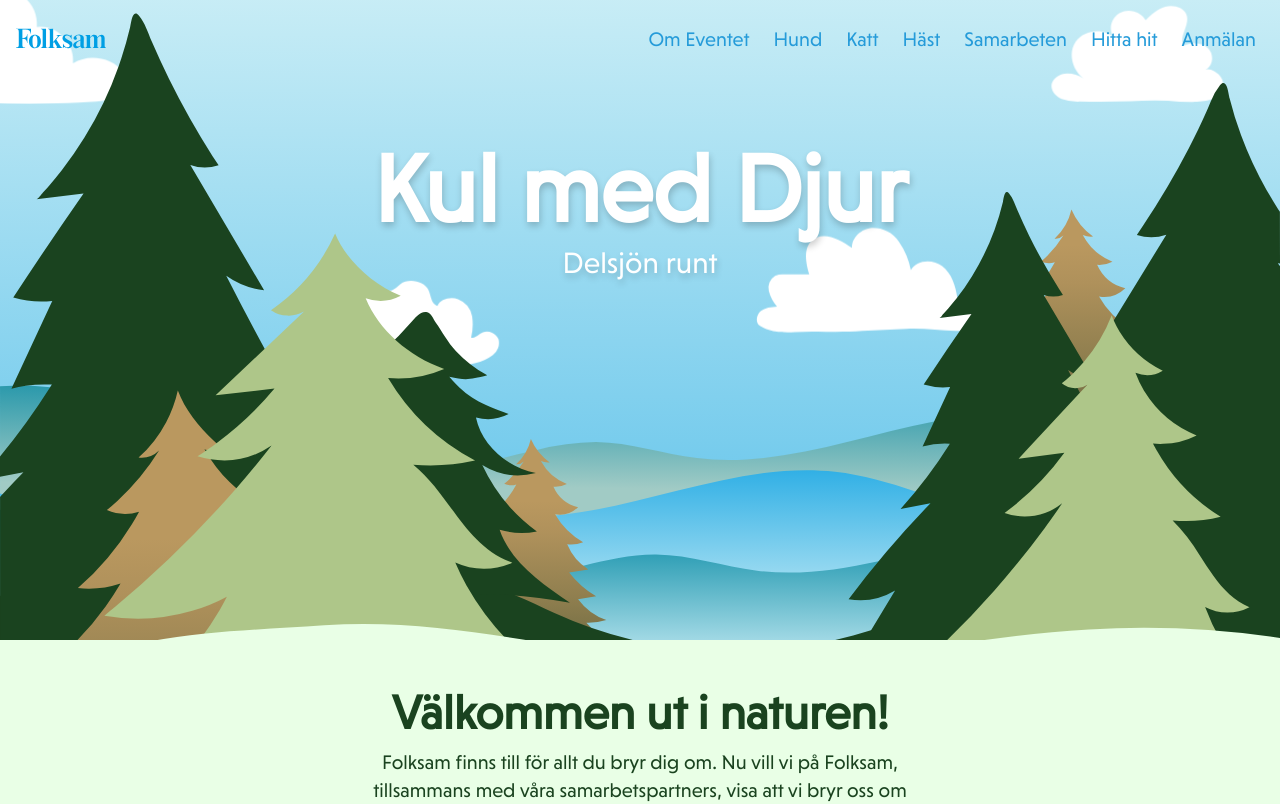
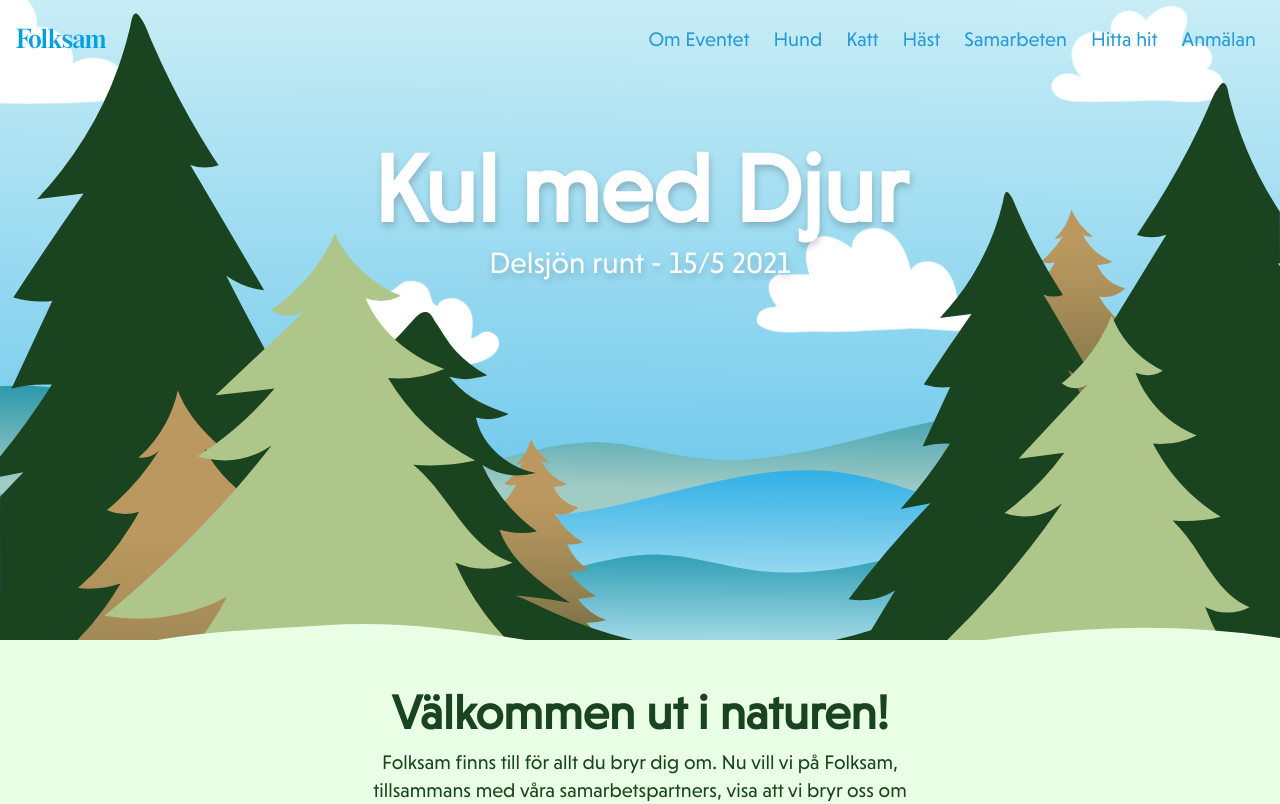
Before and after one commit to Alegherix/Kul_Med_Djur, a Next.js app: page / in a window 1280 px wide. Shown: the top 804 px of the page. Built offline with nearby package versions, Linux system fonts and the light colour scheme.

Commit message:
added new intro animation

```diff
--- a/src/components/Hero.tsx
+++ b/src/components/Hero.tsx
@@ -2,6 +2,8 @@ import { motion, useTransform, useViewportScroll } from 'framer-motion';
 import React, { useEffect, useRef, useState } from 'react';
 import Navbar from './Navbar';
 import HeroSVG from './svg/HeroSVG';
+import CloudOne from './svg/testClouds/CloudOne';
+import CloudTwo from './svg/testClouds/CloudTwo';
 
 const Hero = () => {
   const [elementTop, setElementTop] = useState(0);
@@ -18,10 +20,19 @@ const Hero = () => {
   }, []);
 
   return (
-    <main ref={ref} className="relative " style={{ height: '80vh' }}>
+    <main
+      ref={ref}
+      className="relative overflow-x-hidden"
+      style={{ height: '80vh' }}
+    >
       <HeroSVG />
       <Navbar />
-      <motion.div style={{ y }} className="mt-10 text-center text-white">
+      <motion.div
+        style={{ y }}
+        className="mt-10 text-center text-white relative"
+      >
+        <CloudOne />
+        <CloudTwo />
         <h1
           style={{
             textShadow: '1px 4px 7px rgba(0,0,0,0.2)',
@@ -30,15 +41,15 @@ const Hero = () => {
         >
           Kul med Djur
         </h1>
-        <motion.p
-          initial={{ opacity: 0 }}
-          animate={{ opacity: 1 }}
-          transition={{ delay: 0.6, duration: 0.6, ease: 'easeOut' }}
+        <p
+          // initial={{ opacity: 0 }}
+          // animate={{ opacity: 1 }}
+          // transition={{ delay: 0.6, duration: 0.6, ease: 'easeOut' }}
           style={{ textShadow: '1px 4px 7px rgba(0,0,0,0.2)' }}
           className="text-xl md:text-3xl"
         >
-          Delsjön runt
-        </motion.p>
+          Delsjön runt - 15/5 2021
+        </p>
       </motion.div>
     </main>
   );
--- /dev/null
+++ b/src/components/svg/testClouds/CloudOne.tsx
@@ -0,0 +1,20 @@
+import React from 'react';
+import { motion } from 'framer-motion';
+
+export default function HeroCloud() {
+  return (
+    <motion.svg
+      initial={{ x: 0, opacity: 1 }}
+      animate={{ x: '20%', opacity: 0, transition: { duration: 1 } }}
+      viewBox="0 0 50.23 28.18"
+      xmlns="http://www.w3.org/2000/svg"
+      data-name="Lager 1"
+      className="w-64 top-[-55%]  absolute right-[8%] md:w-80 md:right-[calc(60%-320px)] lg:md:right-[calc(50%-320px)] lg:w-96"
+    >
+      <path
+        d="M8.23 28.05a14.25 14.25 0 01-5.21-.79c-1.62-.68-3-2.13-3-3.78 0-1.83 1.83-3.33 3.78-3.62a8.69 8.69 0 015.59 1.39c-3.34-2.56-4.58-7.46-2.25-10.84s8.27-4.13 11.14-1.11a5 5 0 011.71-7.21 5.92 5.92 0 017.63 2.09c1.66-1.62 3.43-3.29 5.74-4s5.27.1 6.15 2.19c1.27 3-2.24 6.42-.85 9.36a6.35 6.35 0 017.23.66c1.8 1.76 1.54 5.11-.75 6.27 1.19-.6 3.29.75 4 1.52a4 4 0 01.93 4c-1.1 3.61-5.28 3.8-8.66 4a62.46 62.46 0 01-7.24-.36 106 106 0 00-11 .16q-7.48.23-14.94.07z"
+        fill="#fff"
+      />
+    </motion.svg>
+  );
+}
--- /dev/null
+++ b/src/components/svg/testClouds/CloudTwo.tsx
@@ -0,0 +1,22 @@
+import React from 'react';
+import { motion } from 'framer-motion';
+
+export default function HeroCloud() {
+  return (
+    <motion.svg
+      viewBox="0 0 50.23 28.18"
+      xmlns="http://www.w3.org/2000/svg"
+      data-name="Lager 1"
+      className="w-64 top-[-45%] absolute md:w-80 md:left-[calc(50%-320px)] lg:w-96"
+      initial={{ x: 0, opacity: 1 }}
+      animate={{ x: '-20%', opacity: 0, transition: { duration: 1 } }}
+    >
+      <path
+        d="M8.23 28.05a14.25 14.25 0 01-5.21-.79c-1.62-.68-3-2.13-3-3.78 0-1.83 1.83-3.33 3.78-3.62a8.69 8.69 0 015.59 1.39c-3.34-2.56-4.58-7.46-2.25-10.84s8.27-4.13 11.14-1.11a5 5 0 011.71-7.21 5.92 5.92 0 017.63 2.09c1.66-1.62 3.43-3.29 5.74-4s5.27.1 6.15 2.19c1.27 3-2.24 6.42-.85 9.36a6.35 6.35 0 017.23.66c1.8 1.76 1.54 5.11-.75 6.27 1.19-.6 3.29.75 4 1.52a4 4 0 01.93 4c-1.1 3.61-5.28 3.8-8.66 4a62.46 62.46 0 01-7.24-.36 106 106 0 00-11 .16q-7.48.23-14.94.07z"
+        fill="#fff"
+      />
+    </motion.svg>
+  );
+}
+
+// absolute top-[-65%] right-[5%] md:w-[40vw] md:right-[18%] md:top-[-50%] xl:right-[30%] xl:w-[30vh]
```
